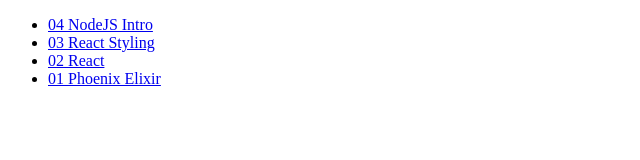
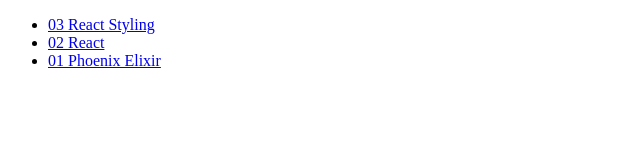
Before and after one commit to rizafahmi/random-screencast-site, a Gatsby site: page / in a window 1280 px wide. Shown: the whole page, without its empty margins (0-640 px from the left). Built offline with nearby package versions, Linux system fonts and the light colour scheme; Gatsby itself is replaced by a stand-in of ours.

Commit message:
Implement draft status

```diff
--- a/gatsby-node.js
+++ b/gatsby-node.js
@@ -15,6 +15,7 @@ exports.createPages = ({ boundActionCreators, graphql }) => {
           frontmatter {
             path
             title
+            draft
           }
         }
       }
@@ -25,7 +26,6 @@ exports.createPages = ({ boundActionCreators, graphql }) => {
       return Promise.reject(res.errors)
     }
 
-    console.log('AAA')
     res.data.allMarkdownRemark.edges.forEach(({ node }) => {
       createPage({
         path: node.frontmatter.path,
--- a/src/pages/2016-04-28-elixir/index.md
+++ b/src/pages/2016-04-28-elixir/index.md
@@ -1,6 +1,7 @@
 ---
 path: '/01-phoenix-elixir'
 title: '01 Phoenix Elixir'
+draft: false
 ---
 
 # All About Elixir: Phoenix Web Framework
--- a/src/pages/2016-11-07-react/index.md
+++ b/src/pages/2016-11-07-react/index.md
@@ -1,6 +1,7 @@
 ---
 path: '/02-react'
 title: '02 React'
+draft: false
 ---
 
 # React.js
--- a/src/pages/2017-03-07-react/index.md
+++ b/src/pages/2017-03-07-react/index.md
@@ -1,6 +1,7 @@
 ---
 path: '/03-react-styling'
 title: '03 React Styling'
+draft: false
 ---
 
 # Styling Your React App
--- a/src/pages/2017-03-15-nodejs/index.md
+++ b/src/pages/2017-03-15-nodejs/index.md
@@ -1,6 +1,7 @@
 ---
 path: '/04-nodejs'
 title: '04 NodeJS Intro'
+draft: true
 ---
 
 # Introduction to NodeJS
--- a/src/pages/index.js
+++ b/src/pages/index.js
@@ -3,10 +3,14 @@ import Link from 'gatsby-link'
 
 const IndexPage = ({ data }) => {
   const { edges: posts } = data.allMarkdownRemark
+  console.log(posts)
   return (
     <div>
       <ul className='episodes'>
-        {posts.map((post, index) => (
+        {posts.filter(post => !post.node.frontmatter.draft).map((
+          post,
+          index
+        ) => (
           <li className='episode' key={post.node.frontmatter.path}>
             <a
               className={'btn--' + (index === 0 ? 'warning' : 'plain')}
@@ -29,6 +33,7 @@ query IndexQuery {
         frontmatter {
           title
           path
+          draft
         }
       }
     }
```
